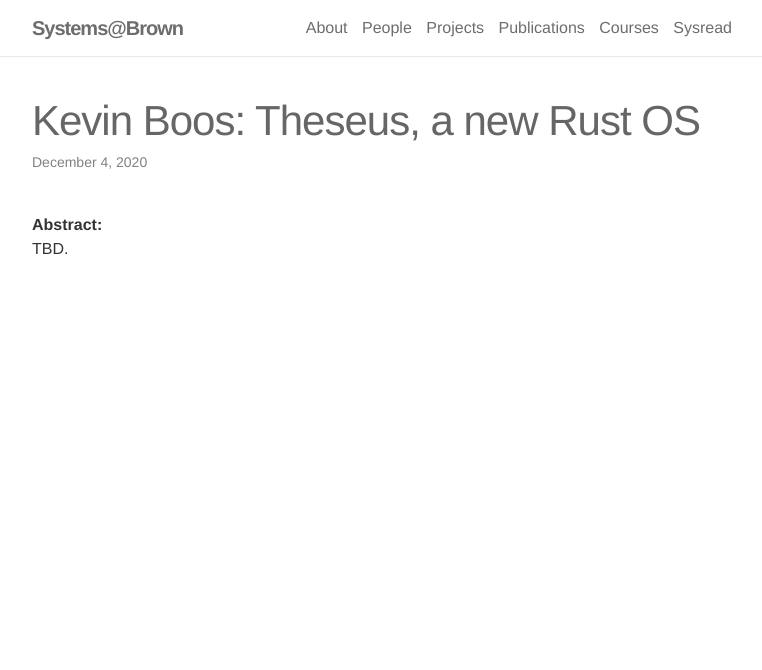
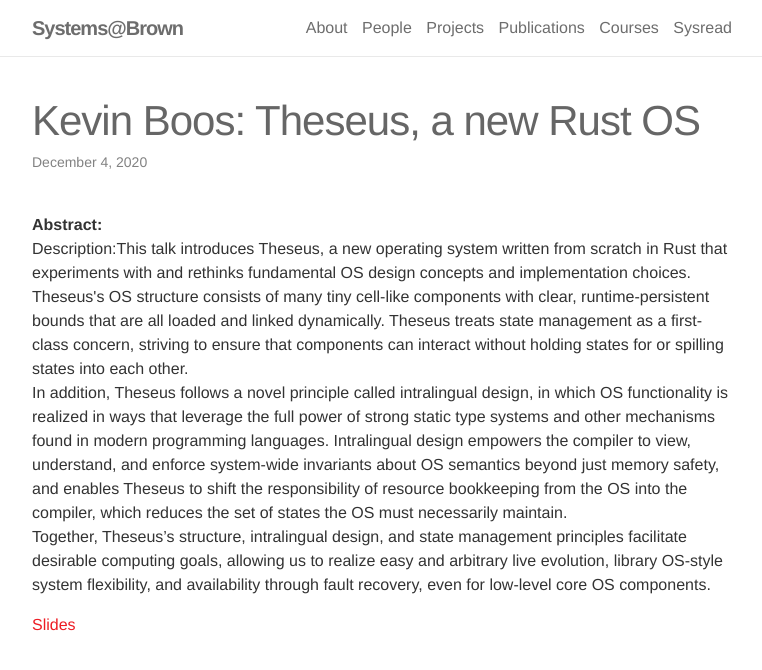
Before and after one commit to brownsys/systems-web, a Jekyll site: the page built from _sysread/2020-12-04 Kevin Boos.md, in a window 1280 px wide. Shown: the top 670 px of the page, without its empty margins (258-1020 px from the left). Built offline with Jekyll 4.4.1, drawn with Linux system fonts in a browser that asks for light colours; nearby versions of some CDN libraries.

Commit message:
Sysread updates

```diff
--- a/_sysread/2020-12-04 Kevin Boos.md
+++ b/_sysread/2020-12-04 Kevin Boos.md
@@ -6,5 +6,9 @@
 ---
 
 <p><b>Abstract:</b><br />
-TBD.
+Description:This talk introduces Theseus, a new operating system written from scratch in Rust that experiments with and rethinks fundamental OS design concepts and implementation choices. Theseus's OS structure consists of many tiny cell-like components with clear, runtime-persistent bounds that are all loaded and linked dynamically. Theseus treats state management as a first-class concern, striving to ensure that components can interact without holding states for or spilling states into each other.<br />
+In addition, Theseus follows a novel principle called intralingual design, in which OS functionality is realized in ways that leverage the full power of strong static type systems and other mechanisms found in modern programming languages. Intralingual design empowers the compiler to view, understand, and enforce system-wide invariants about OS semantics beyond just memory safety, and enables Theseus to shift the responsibility of resource bookkeeping from the OS into the compiler, which reduces the set of states the OS must necessarily maintain.<br />
+Together, Theseus’s structure, intralingual design, and state management principles facilitate desirable computing goals, allowing us to realize easy and arbitrary live evolution, library OS-style system flexibility, and availability through fault recovery, even for low-level core OS components.
 </p>
+
+<p><b><a href="http://kevinaboos.web.rice.edu/docs/Theseus_Brown_2020_12_04.pdf">Slides</a></b></p>
```
Also changed, not shown: _sysread/2020-12-11 Jakub Szefer.md (+4 -0 lines).
